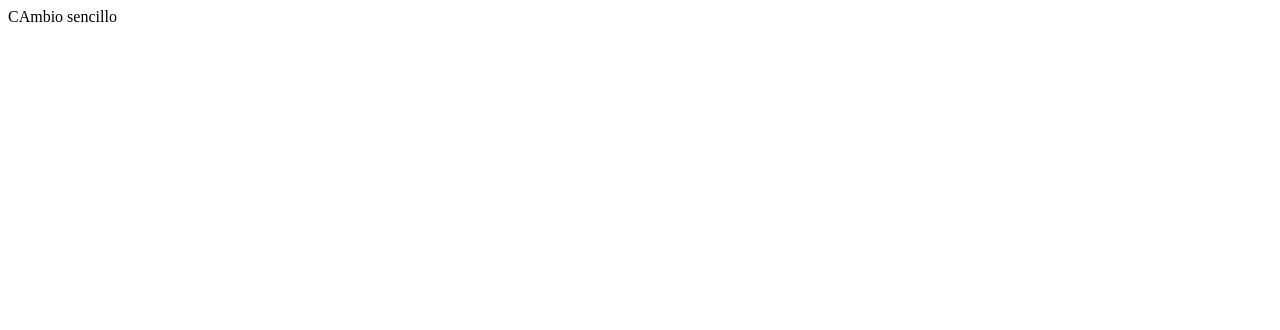
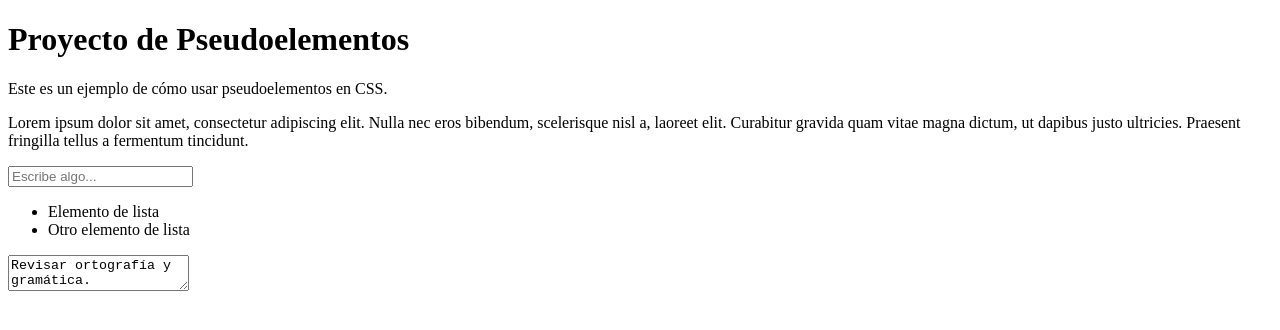
Before and after one commit to maodiazEDU/06.26.2024-Taller-pseudoelementos, a plain HTML site: page index.html in a window 1280 px wide. Drawn offline with Linux system fonts and the light colour scheme.

Commit message:
Creo la estructura

```diff
--- a/index.html
+++ b/index.html
@@ -6,6 +6,16 @@
     <title>Document</title>
 </head>
 <body>
-    CAmbio sencillo
+    <div class="container">
+        <h1>Proyecto de Pseudoelementos</h1>
+        <p class="intro">Este es un ejemplo de cómo usar <span class="highlight">pseudoelementos</span> en CSS.</p>
+        <p class="content">Lorem ipsum dolor sit amet, consectetur adipiscing elit. Nulla nec eros bibendum, scelerisque nisl a, laoreet elit. Curabitur gravida quam vitae magna dictum, ut dapibus justo ultricies. Praesent fringilla tellus a fermentum tincidunt.</p>
+        <input type="text" placeholder="Escribe algo...">
+        <ul>
+            <li>Elemento de lista</li>
+            <li>Otro elemento de lista</li>
+        </ul>
+        <textarea>Revisar ortografía y gramática.</textarea>
+    </div>
 </body>
 </html>
```
